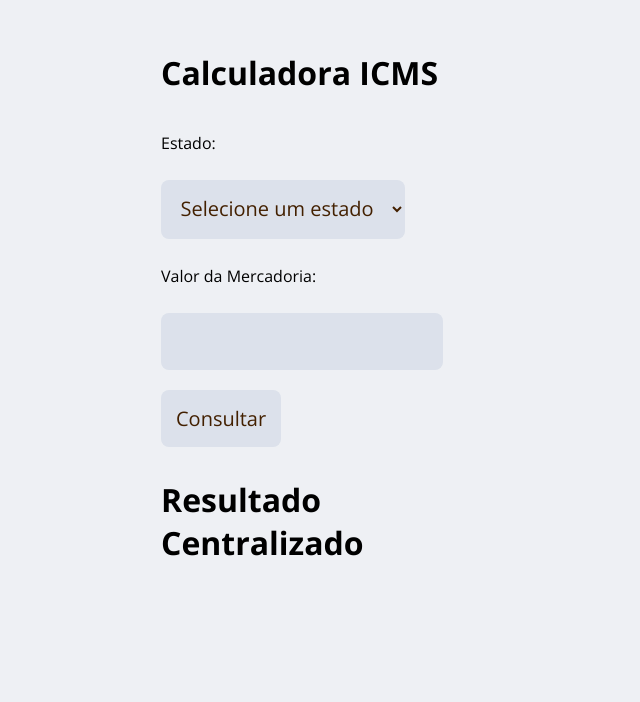
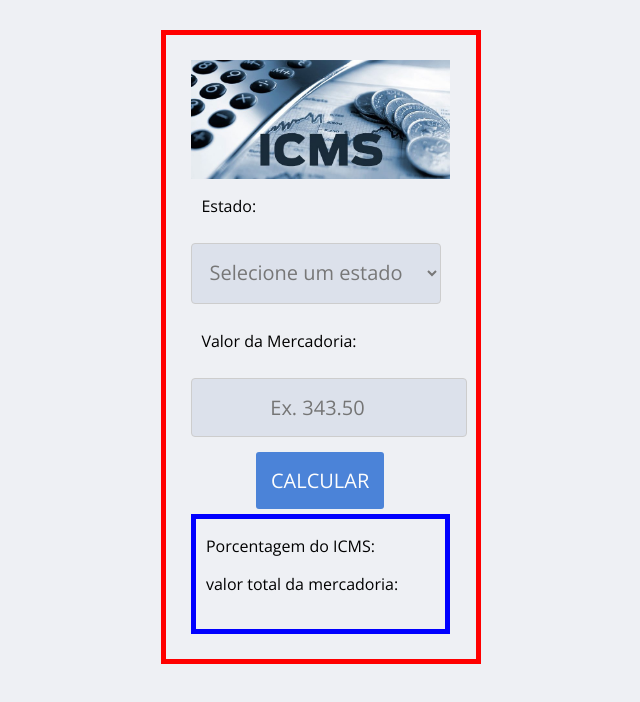
Before and after one commit to matheussjsilva/icms-webapp, a plain HTML site: page index.html in a window 1280 px wide. Shown: the whole page, without its empty margins (319-959 px from the left). Drawn offline with nearby package versions, Linux system fonts and the light colour scheme; files whose address does not match are found by name.

Commit message:
Estilização input

```diff
--- a/assets/css/reset.css
+++ b/assets/css/reset.css
@@ -12,4 +12,5 @@ body {
     margin: 0;
     padding: 0;
     background-color: #EEF0F4;
+    user-select: none;
 }
--- a/assets/css/style.css
+++ b/assets/css/style.css
@@ -3,6 +3,9 @@
     flex-direction: column;
     max-width: 320px;
     margin: 30px auto;
+    border: red solid 5px;
+    padding: 25px;
+
 
 }
 
@@ -16,4 +19,70 @@ select {
     font-size: 20px;
     text-align: center;
     margin: 10px 0;
+
 }
+
+input {
+    padding-left: 7px;
+    border: 1px solid #cdcdcd;
+    border-radius: 4px;
+    color: rgb(119, 119, 119);
+    outline: none;
+}
+
+input:focus {
+    border: 1px solid rgb(140, 174, 229);
+    box-shadow: 1px 1px 1px rgba(140, 174, 229, 0.25);
+}
+
+button {
+    color: #FDFDFD;
+    background-color: #4b83d8;
+    border: 0;
+    margin: 5px 65px;
+    padding: 15px;
+    border-radius: 3px;
+    font-size: 20px;
+    text-align: center;
+    font-family: 'Open Sans', sans-serif;
+
+}
+
+button:hover {
+    cursor: pointer;
+    background-color: #432000;
+}
+
+.res {
+    height: 120px;
+    width: 259px;
+    border: blue solid 5px;
+}
+
+.title,
+p {
+    text-indent: 4%;
+
+}
+
+img {
+    width: 259px;
+
+}
+
+
+
+.dropdown {
+    padding-left: 7px;
+    border: 1px solid #cdcdcd;
+    border-radius: 4px;
+    color: rgb(119, 119, 119);
+    outline: none;
+
+    width: 250px;
+}
+
+.dropdown:focus:focus {
+    border: 1px solid rgb(140, 174, 229);
+    box-shadow: 1px 1px 1px rgba(140, 174, 229, 0.25);
+}
--- a/index.html
+++ b/index.html
@@ -14,14 +14,14 @@
 
 
     <main class="container">
-
-        <h1>Calculadora ICMS</h1>
+        <img src="./assets/img/banner_app.jpg" alt="">
+        <!-- <h1 class="title">Consulta ICMS</h1> -->
 
         <form>
             <label for="estado">
                 <p>Estado:</p>
             </label>
-            <select id="estado" name="estado">
+            <select id="estado" name="estado" class="dropdown">
                 <option value="" selected disabled>Selecione um estado</option>
                 <option value="AC">Acre</option>
                 <option value="AL">Alagoas</option>
@@ -58,13 +58,16 @@
             <label for="valor">
                 <p>Valor da Mercadoria:</p>
             </label>
-            <input type="number" id="valor" name="valor" step="0.01">
+            <input type="number" id="valor" name="valor" step="0.01" placeholder="Ex. 343.50">
 
-            <input type="submit" value="Consultar">
+            <button type="submit" value="Consultar">CALCULAR</button>
         </form>
 
-        <div>
-            <h1>Resultado Centralizado</h1>
+        <div class="res">
+            <p>Porcentagem do ICMS:</p>
+
+            <p>valor total da mercadoria:</p>
+
         </div>
     </main>
 
```
